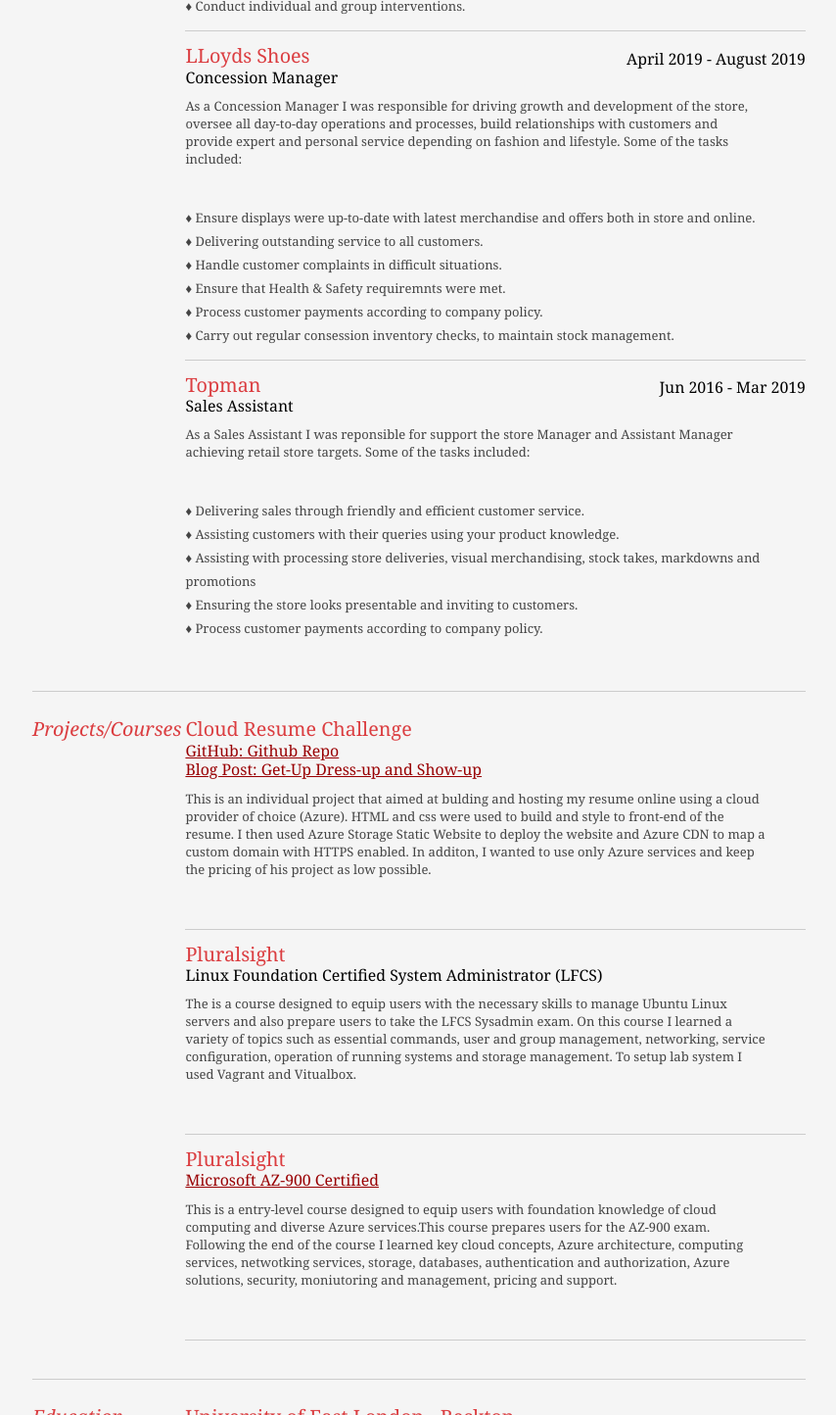
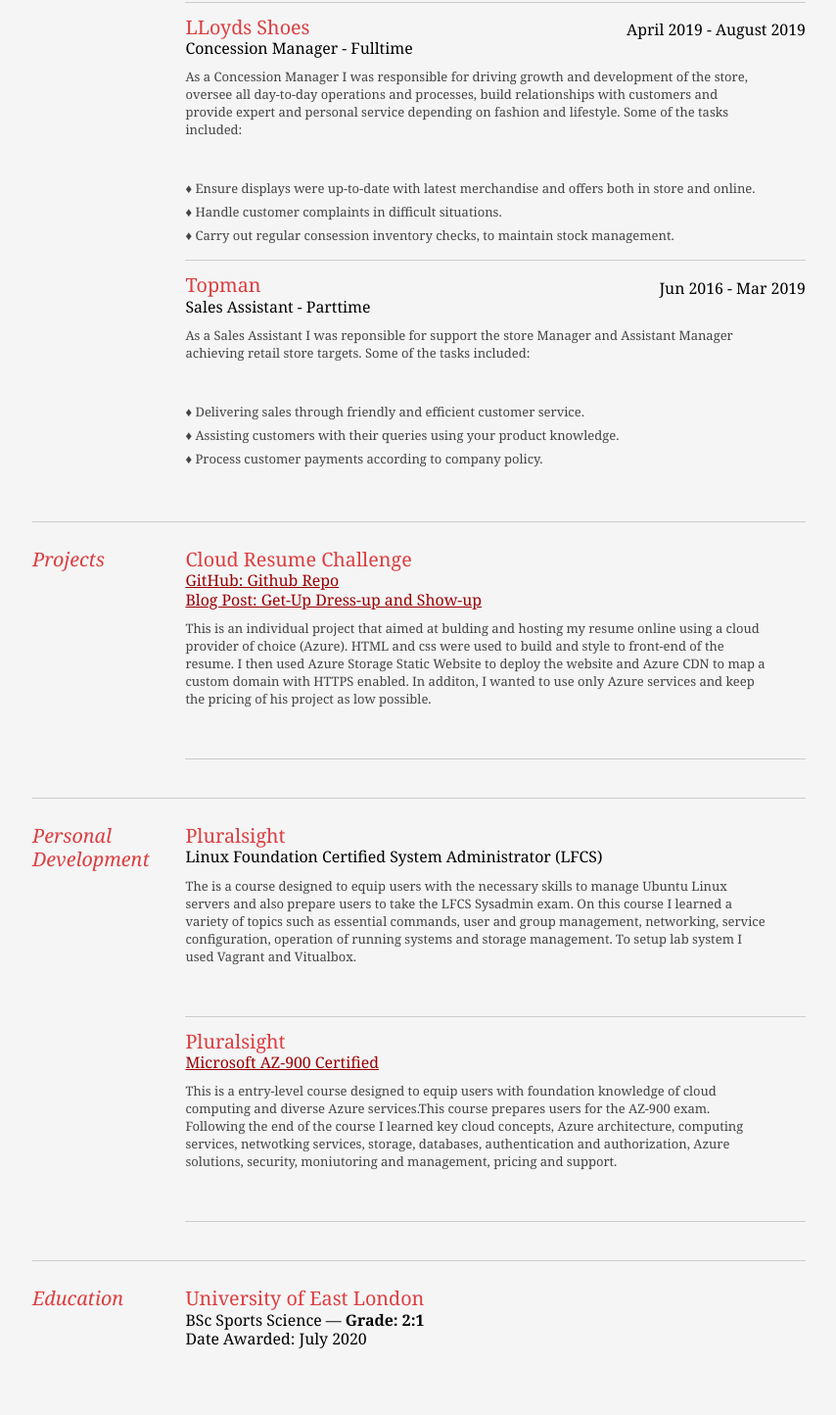
Before and after one commit to fredericoeusebio/cloudresume, a plain HTML site: page index.html in a window 1280 px wide. Shown: the part 1356-2800 px from the top of the page at 98% size, without its empty margins (212-1066 px from the left). Drawn offline with Linux system fonts and the light colour scheme; a small style sheet from the web is missing.

Commit message:
update index.html

```diff
--- a/index.html
+++ b/index.html
@@ -26,7 +26,7 @@
 
 				<div class="yui-u">
 					<div class="contact-info">
-						<h3><a id="pdf" href="">Download Me!</a></h3>
+						<!--<h3><a id="pdf" href="">Download Me!</a></h3>-->
 						<h3><a href="mailto:name@yourdomain.com">fredericoeusebio91@gmail.com</a></h3>
 						<h3>Phone: 07532777828</h3>
 						<h3><a href="https://www.linkedin.com/in/frederico-eusebio" target="_blank" >Linkedin Profile</a></h3>
@@ -64,7 +64,7 @@
 
 								<div class="job">
 									<h2><a href=""></a>Turniton</h2>
-									<h3>IT Consultant</h3>
+									<h3>IT Consultant - Fulltime </h3>
 									<h4>July 2021 - Present</h4>
 									<p>As an IT Consultant I was responsible for maintaining and troubleshooting computer hardware and software systems as well as overseeing technology
 											infrastructure and ensuring all systems were functioning optimally and securily in five Primary schools and one Secondary school. In addition, I was responsible for developing and implementing
@@ -88,7 +88,7 @@
 
 									<div class="job">
 										<h2>Hayes School Bromley</h2>
-										<h3>Assistant Teacher</h3>
+										<h3>Assistant Teacher - Fulltime</h3>
 										<h4>Sept 2020 - Jun 2021</h4>
 										<p> As a Assistant Teacher I worked with the lead Teacher to support and facilitate students learning in classrooms, by creating a safe and supportive
 											learning environment where students were encouragde to participate. Some of the tasks included:
@@ -106,7 +106,7 @@
 
 									<div class="job">
 										<h2>LLoyds Shoes</h2>
-										<h3>Concession Manager</h3>
+										<h3>Concession Manager - Fulltime</h3>
 										<h4>April 2019 - August 2019</h4>
 										<p> As a Concession Manager I was responsible for driving growth and development of  the store, oversee all day-to-day operations and processes,
 											build relationships with customers and provide expert and personal service depending on fashion and lifestyle. Some of
@@ -114,19 +114,15 @@
 
 											<ol>
 												<li> &#9830; Ensure displays were up-to-date with latest merchandise and offers both in store and online.</li>
-												<li> &#9830; Delivering outstanding service to all customers.</li>
 												<li> &#9830; Handle customer complaints in difficult situations.</li>
-												<li> &#9830; Ensure that Health & Safety requiremnts were met.</li>
-												<li> &#9830; Process customer payments according to company policy.</li>
 												<li> &#9830; Carry out regular consession inventory checks, to maintain stock management.</li>
 											</ol>
-
 
 									</div>
 
 									<div class="job last">
 										<h2>Topman</h2>
-										<h3>Sales Assistant</h3>
+										<h3>Sales Assistant - Parttime</h3>
 										<h4>Jun 2016 - Mar 2019</h4>
 										<p> As a Sales Assistant I was reponsible for support the store Manager and Assistant Manager achieving retail store targets.
 											Some of the tasks included: </p>
@@ -134,17 +130,14 @@
 											<ol>
 												<li> &#9830; Delivering sales through friendly and efficient customer service.</li>
 												<li> &#9830; Assisting customers with their queries using your product knowledge.</li>
-												<li> &#9830; Assisting with processing store deliveries, visual merchandising, stock takes, markdowns and promotions</li>
-												<li> &#9830; Ensuring the store looks presentable and inviting to customers.</li>
 												<li> &#9830; Process customer payments according to company policy.</li>
 											</ol>
 									</div>
 
-
 							</div><!--// .yui-u -->
 						</div><!--// .yui-gf -->
 								<div class="yui-u first">
-									<h2>Projects/Courses</h2>
+									<h2>Projects</h2>
 								</div><!--// .yui-u -->
 
 								<div class="yui-u">
@@ -159,6 +152,18 @@
 										    to map a custom domain with HTTPS enabled. In additon, I wanted to use only Azure services and keep the pricing of his project as low
 										possible.</p>
 									</div>
+								</div><!--// .yui-gf -->
+
+							</div><!--// .yui-gf -->
+							<div class="yui-gf">
+
+								<div class="yui-gf">
+
+									<div class="yui-u first">
+										<h2>Personal Development</h2>
+									</div><!--// .yui-u -->
+
+									<div class="yui-u">
 
 										<div class="job">
 											<h2>Pluralsight </h2>
@@ -179,16 +184,17 @@
 												prepares users for the AZ-900 exam. Following the end of the course I learned key cloud concepts, Azure architecture, computing services,
 											netwotking services, storage, databases, authentication and authorization, Azure solutions, security, moniutoring and management, pricing and support.</p>
 										</div>
+
 								</div><!--// .yui-u -->
-						</div><!--// .yui-gf -->
+						</div><!--// .yui-u -->
 
 					<div class="yui-gf last">
 						<div class="yui-u first">
 							<h2>Education</h2>
 						</div>
 						<div class="yui-u">
-							<h2>University of East London - Beckton</h2>
-							<h3>Sports Science &mdash; <strong>Grade: 2:1</strong> </h3>
+							<h2>University of East London</h2>
+							<h3>BSc Sports Science &mdash; <strong>Grade: 2:1</strong> </h3>
 							<h3>Date Awarded: July 2020</h3>
 					</div>
 
@@ -196,7 +202,3 @@
 		</div><!--// bd -->
 	</div><!-- // inner -->
 </div><!--// doc -->
-
-
-</body>
-</html>
```
Lines whose indentation alone changed are shown as unchanged.
